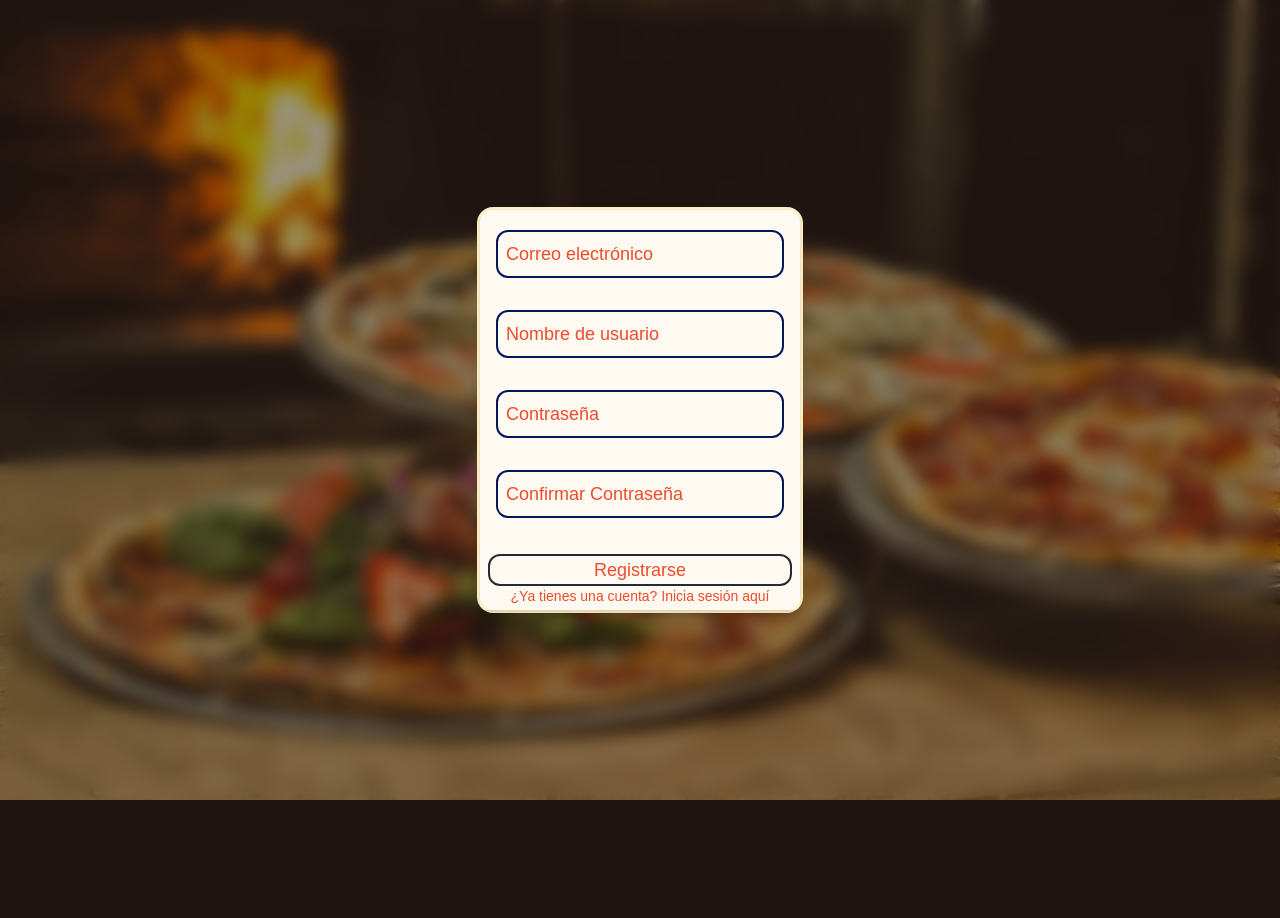
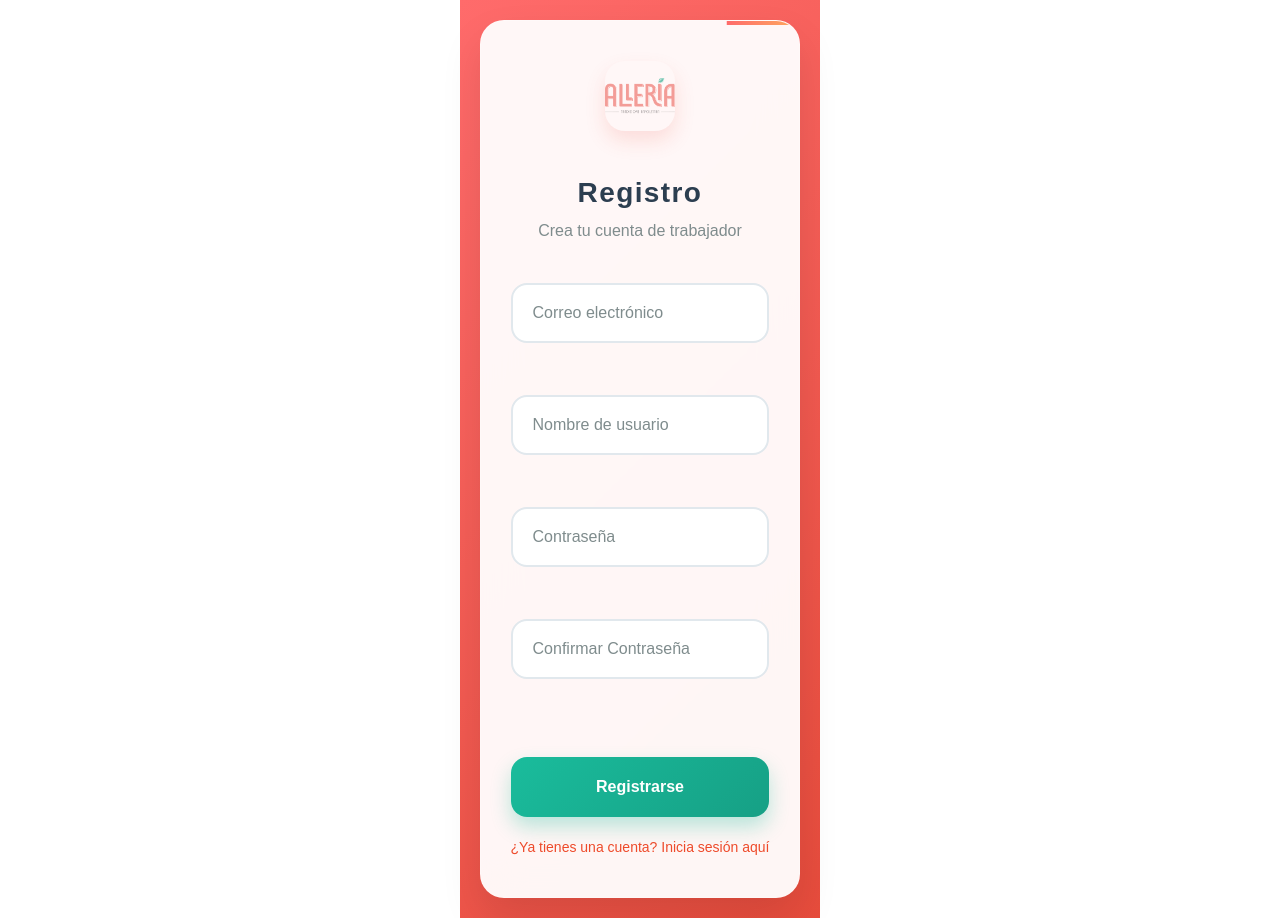
Before and after one commit to slevinnnn/restaurant_project, a Flask app: page /registro in a window 1280 px wide. Before the commit the page ends 800 px from the top, so only its background shows below. Run offline with Flask 3, Linux system fonts and the light colour scheme.

Commit message:
se cambio el estilo de login y de registro para que sea acorde al resto de la pagina

```diff
--- a/static/styles/output.css
+++ b/static/styles/output.css
@@ -58,8 +58,6 @@
     --text-4xl--line-height: calc(2.5 / 2.25);
     --text-6xl: 3.75rem;
     --text-6xl--line-height: 1;
-    --text-8xl: 6rem;
-    --text-8xl--line-height: 1;
     --font-weight-medium: 500;
     --font-weight-semibold: 600;
     --font-weight-bold: 700;
@@ -68,18 +66,14 @@
     --radius-2xl: 1rem;
     --ease-out: cubic-bezier(0, 0, 0.2, 1);
     --ease-in-out: cubic-bezier(0.4, 0, 0.2, 1);
-    --blur-sm: 8px;
     --default-transition-duration: 150ms;
     --default-transition-timing-function: cubic-bezier(0.4, 0, 0.2, 1);
     --default-font-family: var(--font-sans);
     --default-mono-font-family: var(--font-mono);
-    --color-card_background: #fef6e4;
     --color-card_background-light-1: #fefaf1;
     --color-card_background-dark-1: #fdefc8;
     --color-card_background-dark-2: #fce8ac;
-    --color-card_headline: #001858;
     --color-card_text: #ee4b2b;
-    --color-card_text_secondary: rgb(35,44,54);
   }
 }
 @layer base {
@@ -414,9 +408,9 @@
   .text-center {
     text-align: center;
   }
-  .text-8xl {
-    font-size: var(--text-8xl);
-    line-height: var(--tw-leading, var(--text-8xl--line-height));
+  .text-6xl {
+    font-size: var(--text-6xl);
+    line-height: var(--tw-leading, var(--text-6xl--line-height));
   }
   .text-lg {
     font-size: var(--text-lg);
@@ -863,109 +857,166 @@
   color: var(--color-card_text);
 }
 .login-button {
-  height: 50px;
+  width: 100%;
+  padding: 18px;
+  background: linear-gradient(135deg, #1abc9c, #16a085);
+  color: #fff;
+  border: none;
+  border-radius: 16px;
+  font-size: 16px;
+  font-weight: 600;
   cursor: pointer;
-  border-radius: var(--radius-xl);
-  border-style: var(--tw-border-style);
-  border-width: 2px;
-  border-color: var(--color-card_text_secondary);
-  transition-property: color, background-color, border-color, outline-color, text-decoration-color, fill, stroke, --tw-gradient-from, --tw-gradient-via, --tw-gradient-to;
-  transition-timing-function: var(--tw-ease, var(--default-transition-timing-function));
-  transition-duration: var(--tw-duration, var(--default-transition-duration));
-  --tw-duration: 300ms;
-  transition-duration: 300ms;
-  &:hover {
-    @media (hover: hover) {
-      background-color: var(--color-card_text);
-    }
-  }
-  &:hover {
-    @media (hover: hover) {
-      color: var(--color-card_background);
-    }
-  }
-  @media (width >= 40rem) {
-    font-size: var(--text-lg);
-    line-height: var(--tw-leading, var(--text-lg--line-height));
-  }
+  transition: all 0.3s ease;
+  margin-top: 20px;
+  box-shadow: 0 10px 20px rgba(26, 188, 156, 0.3);
+  position: relative;
+  overflow: hidden;
+}
+.login-button::before {
+  content: '';
+  position: absolute;
+  top: 0;
+  left: -100%;
+  width: 100%;
+  height: 100%;
+  background: linear-gradient(90deg, transparent, rgba(255,255,255,0.2), transparent);
+  transition: left 0.5s;
+}
+.login-button:hover::before {
+  left: 100%;
+}
+.login-button:hover {
+  transform: translateY(-3px);
+  box-shadow: 0 15px 30px rgba(26, 188, 156, 0.4);
+}
+.login-button:active {
+  transform: translateY(-1px);
 }
 .login-input {
-  margin-block: calc(var(--spacing) * 1);
   width: 100%;
-  border-radius: var(--radius-xl);
-  border-style: var(--tw-border-style);
-  border-width: 2px;
-  border-color: var(--color-card_headline);
-  padding: calc(var(--spacing) * 2);
-  color: var(--color-card_text);
-  &::placeholder {
-    color: var(--color-card_text);
-  }
-  &:focus {
-    border-color: transparent;
-  }
-  &:focus {
-    --tw-ring-shadow: var(--tw-ring-inset,) 0 0 0 calc(2px + var(--tw-ring-offset-width)) var(--tw-ring-color, currentcolor);
-    box-shadow: var(--tw-inset-shadow), var(--tw-inset-ring-shadow), var(--tw-ring-offset-shadow), var(--tw-ring-shadow), var(--tw-shadow);
-  }
-  &:focus {
-    --tw-ring-color: var(--color-card_text);
-  }
-  &:focus {
-    --tw-outline-style: none;
-    outline-style: none;
-  }
-  @media (width >= 40rem) {
-    font-size: var(--text-lg);
-    line-height: var(--tw-leading, var(--text-lg--line-height));
-  }
+  padding: 16px 20px;
+  border: 2px solid #e1e8ed;
+  border-radius: 16px;
+  font-size: 16px;
+  transition: all 0.3s ease;
+  background: #fff;
+  color: #2c3e50;
+  margin: 6px 0;
+}
+.login-input:focus {
+  outline: none;
+  border-color: #667eea;
+  box-shadow: 0 0 0 4px rgba(102, 126, 234, 0.1);
+  transform: translateY(-2px);
+}
+.login-input::placeholder {
+  color: #7f8c8d;
 }
 .formulario-inputs {
+  width: 100%;
   display: flex;
+  flex-direction: column;
+  gap: 8px;
+}
+.formulario {
   width: 100%;
-  flex-direction: column;
-  padding: calc(var(--spacing) * 2);
-}
-.formulario {
-  margin-top: calc(var(--spacing) * 5);
-  border-radius: var(--radius-2xl);
-  border-style: var(--tw-border-style);
-  border-width: 3px;
-  border-color: var(--color-card_background-dark-1);
-  background-color: var(--color-card_background-light-1);
-  --tw-shadow: 0 10px 15px -3px var(--tw-shadow-color, rgb(0 0 0 / 0.1)), 0 4px 6px -4px var(--tw-shadow-color, rgb(0 0 0 / 0.1));
-  box-shadow: var(--tw-inset-shadow), var(--tw-inset-ring-shadow), var(--tw-ring-offset-shadow), var(--tw-ring-shadow), var(--tw-shadow);
+  background: transparent;
+  border: none;
+  box-shadow: none;
 }
 .fondo-login {
-  height: 100vh;
-  width: 100vw;
-  background-image: url('/static/images/pizzeria.jpg');
-  background-size: cover;
-  background-position: center;
-}
-.blur-fondo-login {
-  position: absolute;
-  inset: calc(var(--spacing) * 0);
+  background: linear-gradient(135deg, #ff6b6b 0%, #e74c3c 100%);
+  min-height: 100vh;
   display: flex;
   align-items: center;
   justify-content: center;
-  background-color: color-mix(in srgb, #000 40%, transparent);
-  @supports (color: color-mix(in lab, red, red)) {
-    background-color: color-mix(in oklab, var(--color-black) 40%, transparent);
-  }
-  --tw-backdrop-blur: blur(var(--blur-sm));
-  -webkit-backdrop-filter: var(--tw-backdrop-blur,) var(--tw-backdrop-brightness,) var(--tw-backdrop-contrast,) var(--tw-backdrop-grayscale,) var(--tw-backdrop-hue-rotate,) var(--tw-backdrop-invert,) var(--tw-backdrop-opacity,) var(--tw-backdrop-saturate,) var(--tw-backdrop-sepia,);
-  backdrop-filter: var(--tw-backdrop-blur,) var(--tw-backdrop-brightness,) var(--tw-backdrop-contrast,) var(--tw-backdrop-grayscale,) var(--tw-backdrop-hue-rotate,) var(--tw-backdrop-invert,) var(--tw-backdrop-opacity,) var(--tw-backdrop-saturate,) var(--tw-backdrop-sepia,);
+  padding: 20px;
+}
+.blur-fondo-login {
+  background: rgba(255, 255, 255, 0.95);
+  backdrop-filter: blur(20px);
+  border-radius: 24px;
+  padding: 40px 30px;
+  width: 100%;
+  max-width: 400px;
+  box-shadow: 0 20px 40px rgba(0, 0, 0, 0.1);
+  border: 1px solid rgba(255, 255, 255, 0.2);
+  animation: slideUp 0.8s ease-out;
+  position: relative;
+  overflow: hidden;
+}
+.blur-fondo-login::before {
+  content: '';
+  position: absolute;
+  top: 0;
+  left: 0;
+  right: 0;
+  height: 4px;
+  background: linear-gradient(90deg, #ff6b6b, #feca57, #48dbfb, #ff9ff3);
+  animation: shimmer 2s infinite;
+}
+@keyframes slideUp {
+  from {
+    opacity: 0;
+    transform: translateY(30px);
+  }
+  to {
+    opacity: 1;
+    transform: translateY(0);
+  }
+}
+@keyframes shimmer {
+  0%, 100% {
+    transform: translateX(-100%);
+  }
+  50% {
+    transform: translateX(100%);
+  }
+}
+.logo {
+  text-align: center;
+  margin-bottom: 30px;
+}
+.logo-icon {
+  width: 70px;
+  height: 70px;
+  border-radius: 20px;
+  display: inline-flex;
+  align-items: center;
+  justify-content: center;
+  font-size: 24px;
+  margin-bottom: 15px;
+  box-shadow: 0 10px 20px rgba(238, 90, 82, 0.3);
+  animation: pulse 2s infinite;
+}
+@keyframes pulse {
+  0%, 100% {
+    transform: scale(1);
+  }
+  50% {
+    transform: scale(1.05);
+  }
+}
+.welcome-title {
+  font-size: 28px;
+  font-weight: 700;
+  color: #2c3e50;
+  text-align: center;
+  margin-bottom: 10px;
+  line-height: 1.2;
+}
+.welcome-subtitle {
+  font-size: 16px;
+  color: #7f8c8d;
+  text-align: center;
+  margin-bottom: 35px;
+  line-height: 1.4;
 }
 .login-formulario {
   display: flex;
-  height: calc(var(--spacing) * 100);
-  width: calc(var(--spacing) * 80);
   flex-direction: column;
-  justify-content: space-around;
-  padding: calc(var(--spacing) * 2);
-  --tw-shadow: 0 4px 6px -1px var(--tw-shadow-color, rgb(0 0 0 / 0.1)), 0 2px 4px -2px var(--tw-shadow-color, rgb(0 0 0 / 0.1));
-  box-shadow: var(--tw-inset-shadow), var(--tw-inset-ring-shadow), var(--tw-ring-offset-shadow), var(--tw-ring-shadow), var(--tw-shadow);
+  gap: 20px;
+  width: 100%;
 }
 .header {
   display: flex;
@@ -1599,10 +1650,6 @@
   syntax: "*";
   inherits: false;
 }
-@property --tw-duration {
-  syntax: "*";
-  inherits: false;
-}
 @property --tw-shadow {
   syntax: "*";
   inherits: false;
@@ -1677,6 +1724,11 @@
   syntax: "*";
   inherits: false;
   initial-value: 0;
+}
+@keyframes pulse {
+  50% {
+    opacity: 0.5;
+  }
 }
 @layer properties {
   @supports ((-webkit-hyphens: none) and (not (margin-trim: inline))) or ((-moz-orient: inline) and (not (color:rgb(from red r g b)))) {
@@ -1699,7 +1751,6 @@
       --tw-backdrop-saturate: initial;
       --tw-backdrop-sepia: initial;
       --tw-ease: initial;
-      --tw-duration: initial;
       --tw-shadow: 0 0 #0000;
       --tw-shadow-color: initial;
       --tw-shadow-alpha: 100%;
--- a/templates/client.html
+++ b/templates/client.html
@@ -20,7 +20,7 @@
     });
 
     socket.on("es_tu_turno", (data) => {
-      document.getElementById("estado").className = "font-bold text-8xl";
+      document.getElementById("estado").className = "font-bold text-6xl";
       document.getElementById("estado").innerText = "¡Es tu turno! Ve a la mesa " + data.mesa;
       document.getElementById("actualmente").style.display = "none";
       document.getElementById("atendiendo").style.display = "none";
--- a/templates/registro_mesero.html
+++ b/templates/registro_mesero.html
@@ -9,6 +9,16 @@
 <body>
   <div class="fondo-login">
     <div class="blur-fondo-login">
+      <!-- Logo y título -->
+      <div class="logo">
+        <div class="logo-icon">
+          <img src="/static/images/logo-alleria.png" alt="logo-alleria" style="width: 100%; height: 100%; object-fit: contain;">
+        </div>
+      </div>
+
+      <h1 class="welcome-title">Registro</h1>
+      <p class="welcome-subtitle">Crea tu cuenta de trabajador</p>
+
       <form method="POST" class="formulario">
         <div class="login-formulario">
           <div class="formulario-inputs">
```
Also changed, not shown: templates/login.html (+10 -0 lines), instance/db.sqlite3, static/styles/tailwind.css.
